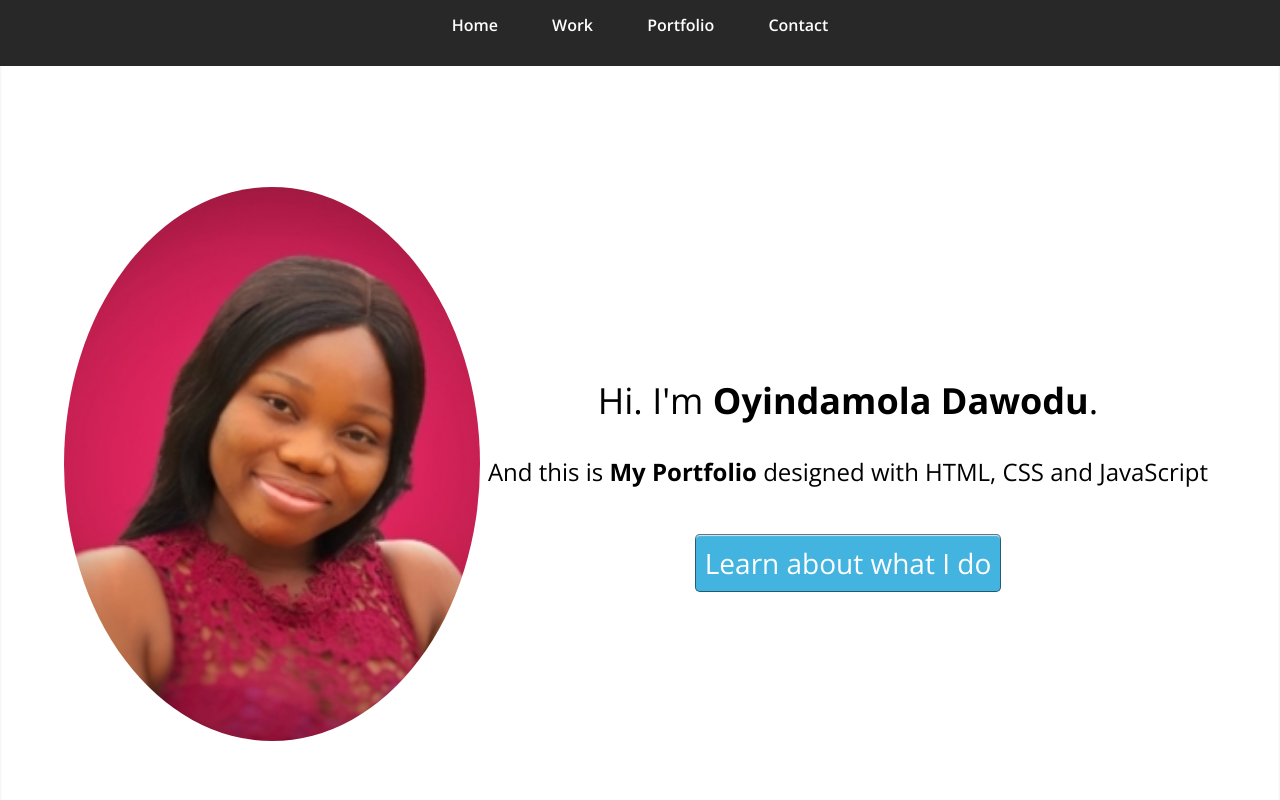
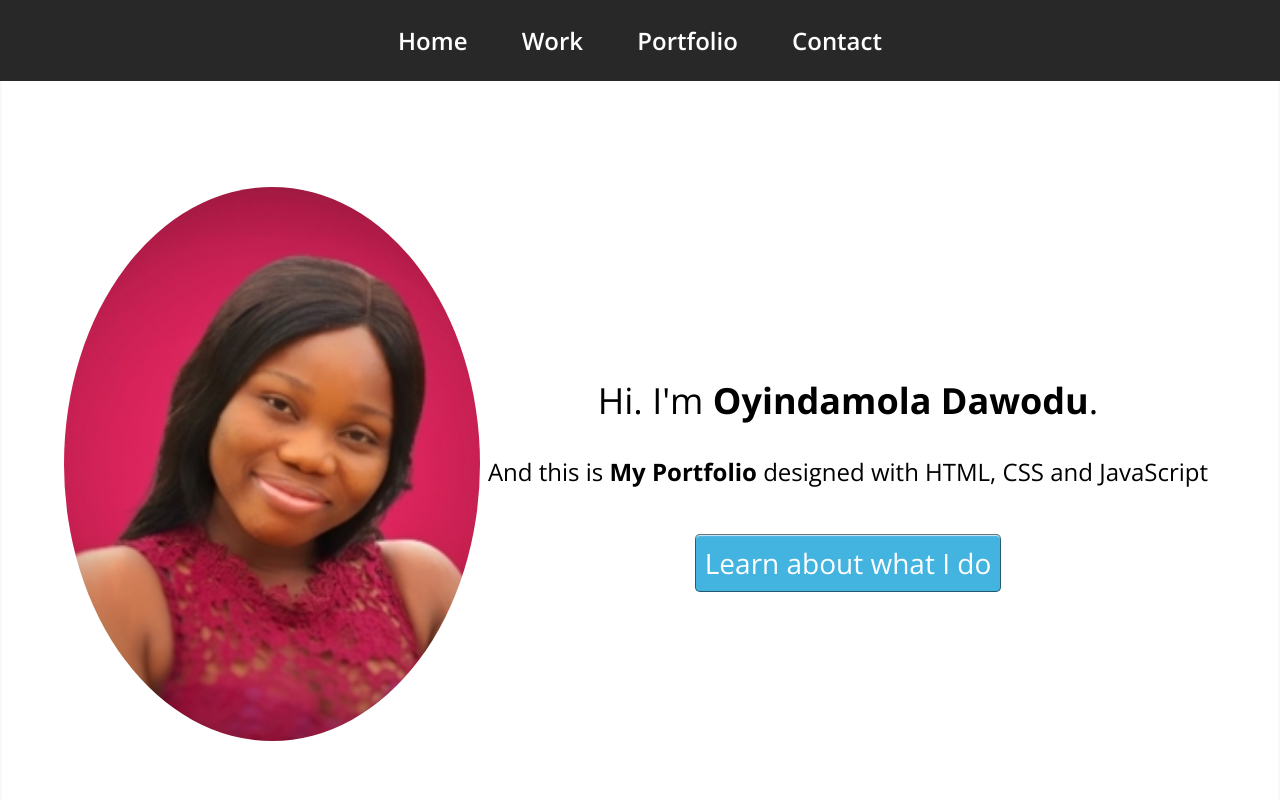
Before and after one commit to mzoyinda/E-portfolio, a plain HTML site: page index.html in a window 1280 px wide. Shown: the top 800 px of the page. Drawn offline with nearby package versions, Linux system fonts and the light colour scheme.

```diff
--- a/assets/style.css
+++ b/assets/style.css
@@ -48,6 +48,7 @@
 #nav ul{
     justify-content: center;
     align-content: center;
+    margin: 10px;
 }
 #nav li {
     display: inline-block;
@@ -59,7 +60,7 @@
 }
 #nav li a{
     color: #fff;
-    font-size: 2vmin;
+    font-size: 3vmin;
     font-weight: 600;
     /* padding: 17px 20px; */
     border-radius: 8px;
```
